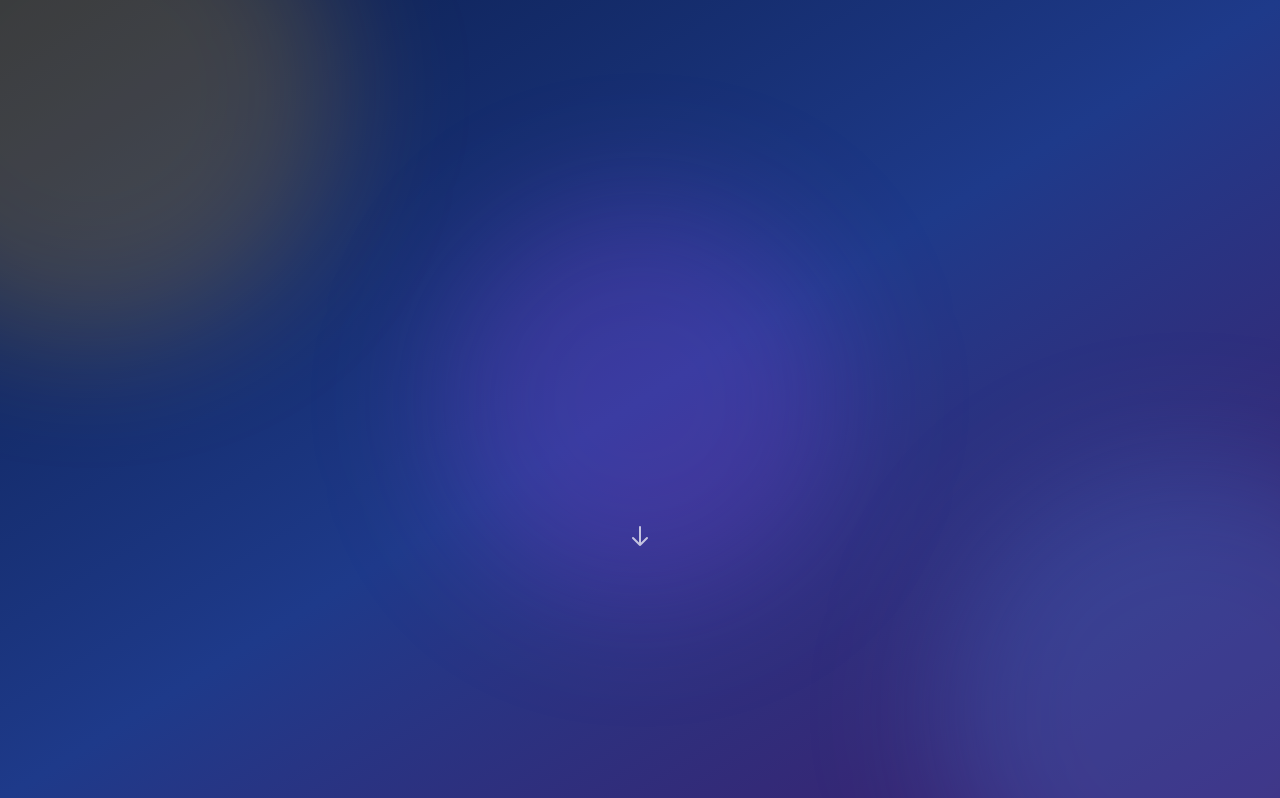
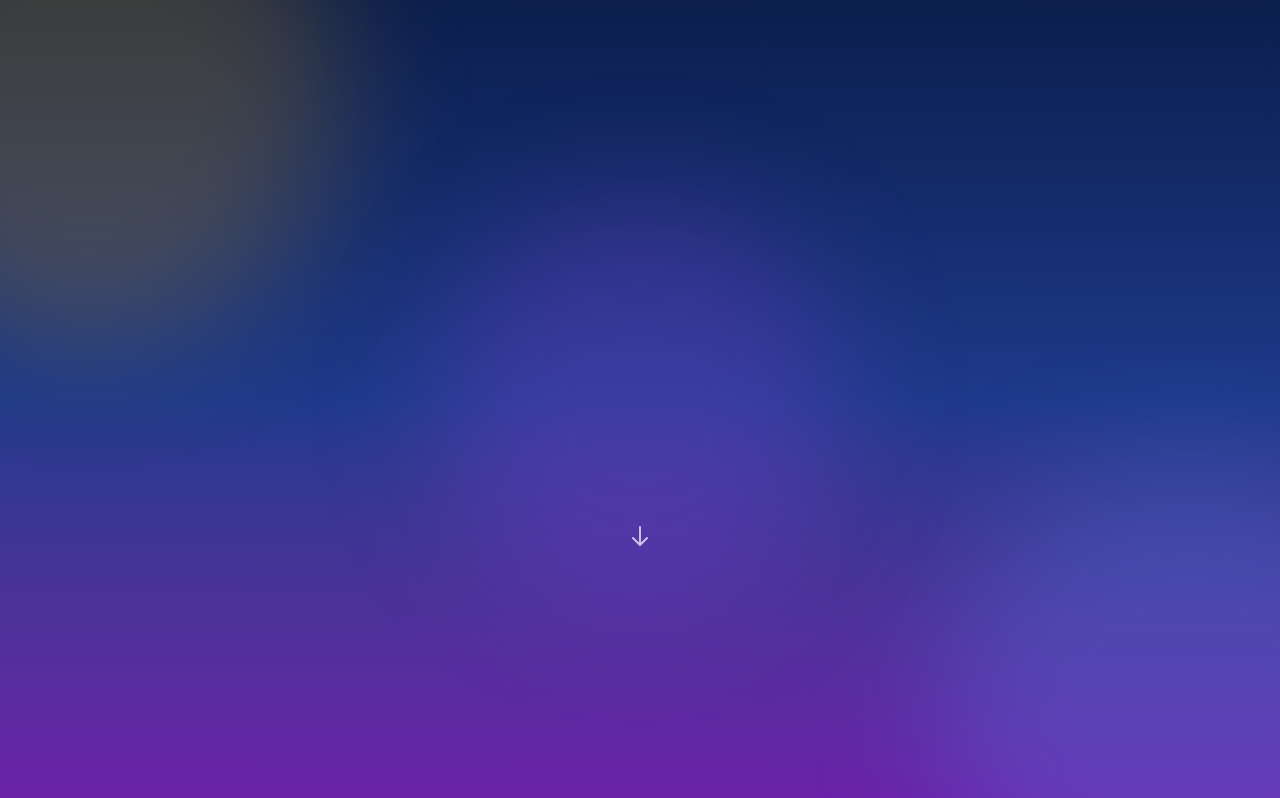
Before and after one commit to acurra3398/gavin-4-smob, a Next.js app: page / in a window 1280 px wide. Shown: the top 798 px of the page. Built offline with nearby package versions, Linux system fonts and the light colour scheme; no server answers.

Commit message:
Shift banner purple to the bottom and use richer violet tone

```diff
--- a/components/IntroOverlay.tsx
+++ b/components/IntroOverlay.tsx
@@ -2,7 +2,7 @@ export function IntroOverlay() {
   return (
     <section
       aria-label="Intro"
-      className="hidden md:flex relative h-screen w-full items-center justify-center bg-gradient-to-br from-[#0b1e4d] via-[#1e3a8a] to-[#3b1d6b] overflow-hidden"
+      className="hidden md:flex relative h-screen w-full items-center justify-center bg-gradient-to-b from-[#0b1e4d] via-[#1e3a8a] to-[#6b21a8] overflow-hidden"
     >
       <div className="intro-blob absolute -top-40 -left-40 w-[500px] h-[500px] rounded-full bg-amber-400/20 blur-3xl animate-blob" />
       <div className="intro-blob absolute -bottom-40 -right-40 w-[500px] h-[500px] rounded-full bg-blue-400/20 blur-3xl animate-blob animation-delay-2000" />
```
